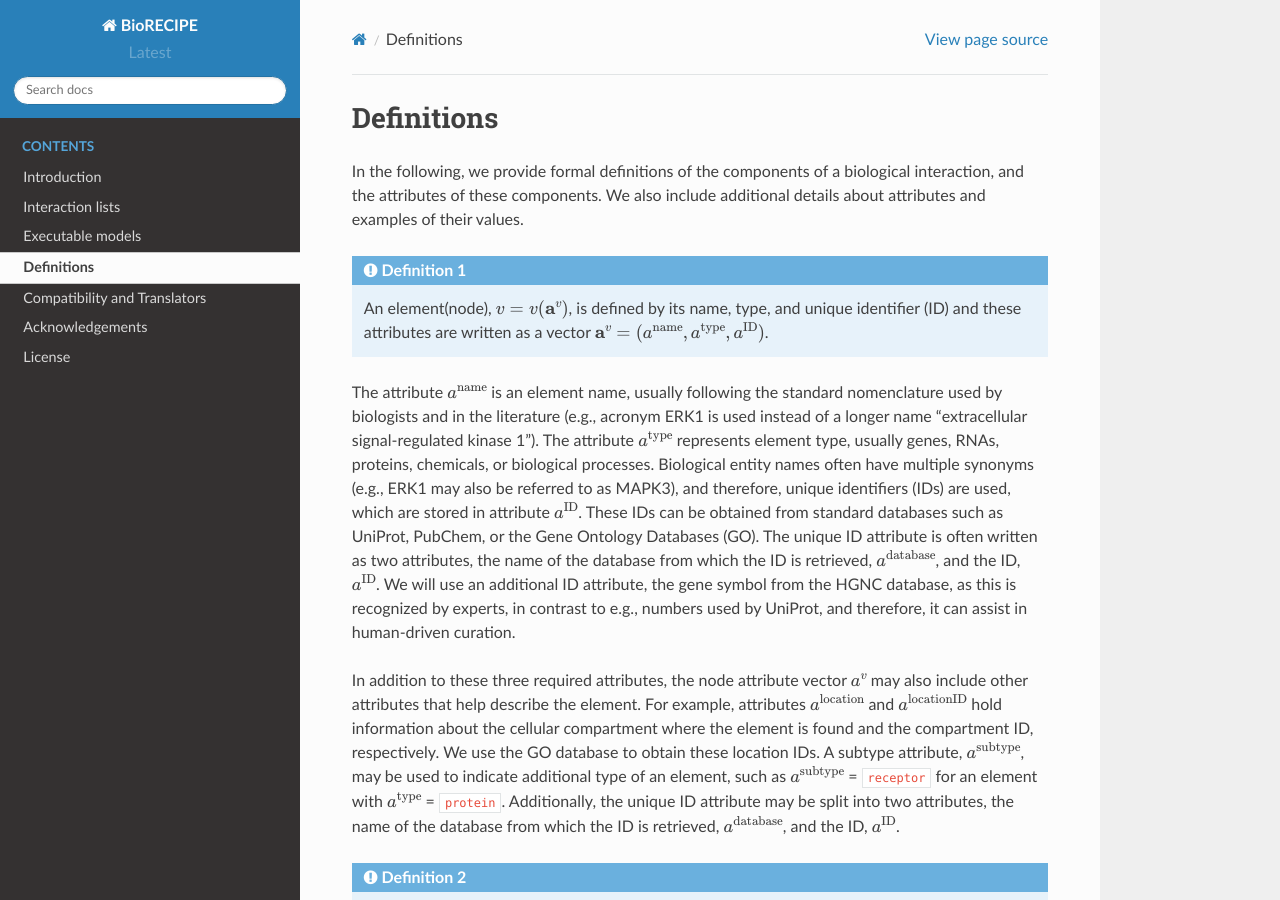
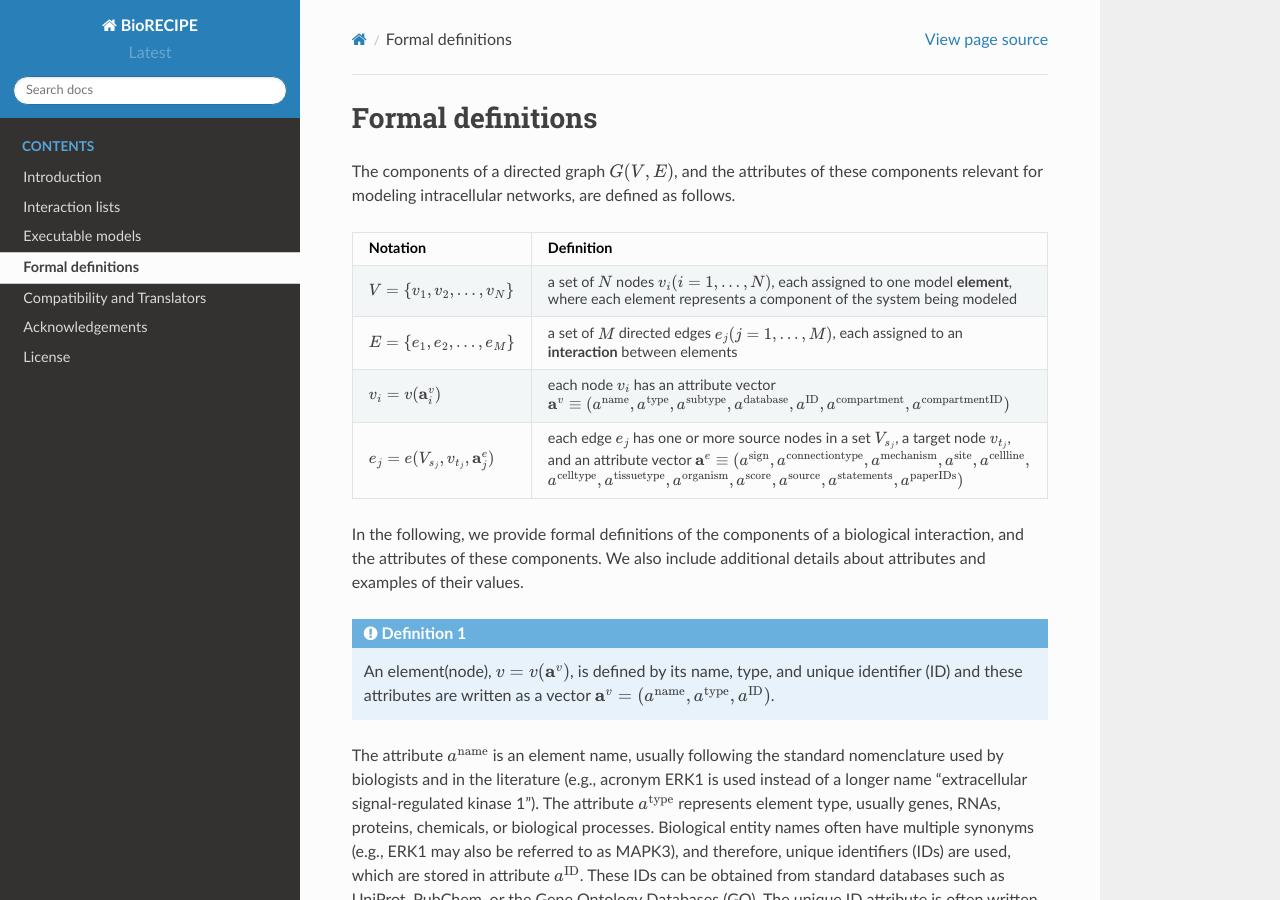
Before and after one commit to pitt-miskov-zivanov-lab/BioRECIPE, a Sphinx documentation site: the page built from docs/definitions.rst, in a window 1280 px wide and 900 px high. Built offline with Sphinx 7.4.7 and the Read the Docs theme 2.0.0, drawn with Linux system fonts in a browser that asks for light colours.

Commit message:
Update definitions.rst

```diff
--- a/docs/definitions.rst
+++ b/docs/definitions.rst
@@ -1,6 +1,20 @@
-###########
-Definitions
-###########
+##################
+Formal definitions
+##################
+
+
+The components of a directed graph :math:`G(V,E)`, and the attributes of these components relevant for modeling intracellular networks, are defined as follows.
+
+.. csv-table::
+    :header: Notation, Definition
+    :widths: 10, 90
+
+    ":math:`V=\{v_1,v_2,...,v_N\}`", "a set of :math:`N` nodes :math:`v_i (i=1,...,N)`, each assigned to one model **element**, where each element represents a component of the system being modeled"
+    ":math:`E=\{e_1,e_2,...,e_M\}`", "a set of :math:`M` directed edges :math:`e_j (j=1,...,M)`, each assigned to an **interaction** between elements"
+    ":math:`v_i=v(\mathbf{a}_i^v)`", "each node :math:`v_i` has an attribute vector :math:`\mathbf{a}^v≡(a^{\mathrm{name}},a^{\mathrm{type}},a^{\mathrm{subtype}},a^{\mathrm{database}},a^{\mathrm{ID}},a^{\mathrm{compartment}},a^{\mathrm{compartmentID}})`"
+    ":math:`e_j=e(V_{s_j},v_{t_j},\mathbf{a}_j^e)`", "each edge :math:`e_j` has one or more source nodes in a set :math:`V_{s_j}`, a target node :math:`v_{t_j}`, and an attribute vector :math:`\mathbf{a}^e≡(a^{\mathrm{sign}},a^{\mathrm{connectiontype}},a^{\mathrm{mechanism}},a^{\mathrm{site}},a^{\mathrm{cellline}},` :math:`a^{\mathrm{celltype}},a^{\mathrm{tissuetype}},a^{\mathrm{organism}},a^{\mathrm{score}},a^{\mathrm{source}},a^{\mathrm{statements}},a^{\mathrm{paperIDs}})`"
+
+
 
 In the following, we provide formal definitions of the components of a biological interaction, and the attributes of these components. We also include additional details about attributes and examples of their values.
 
```
